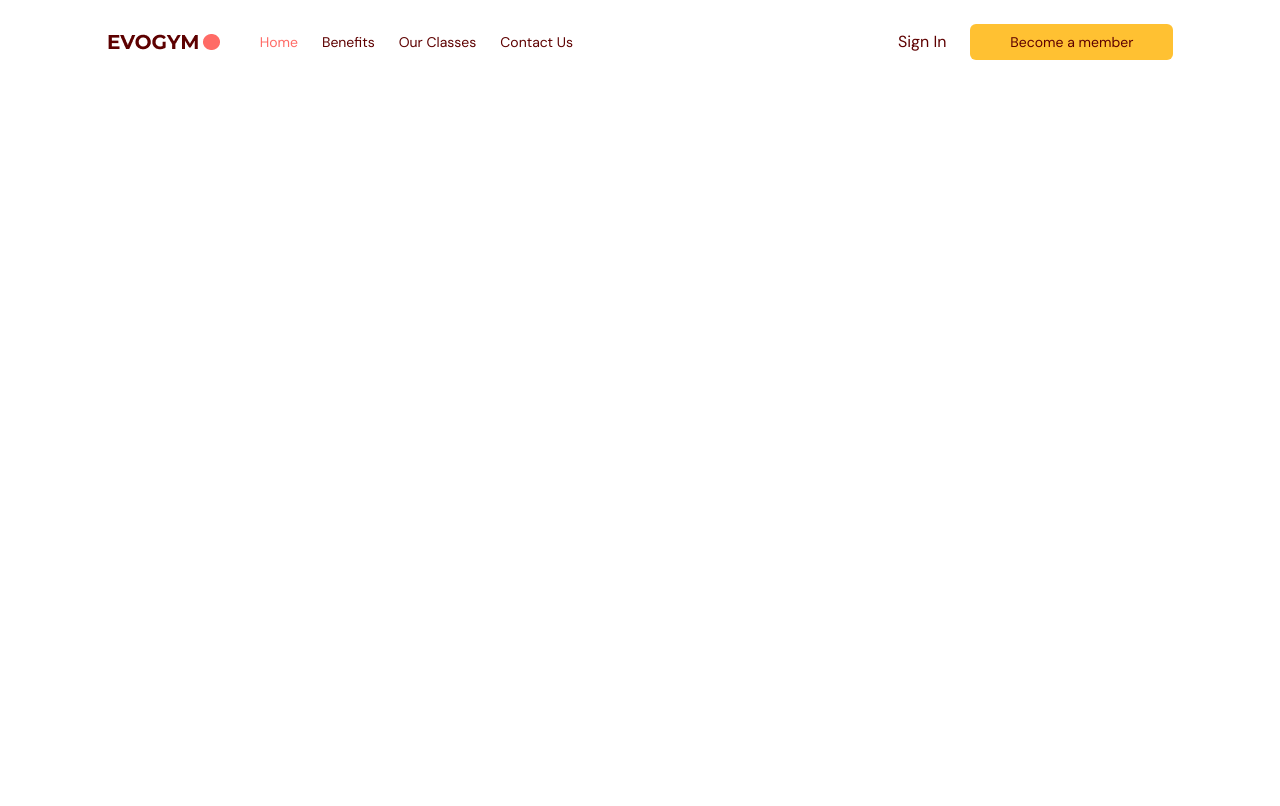
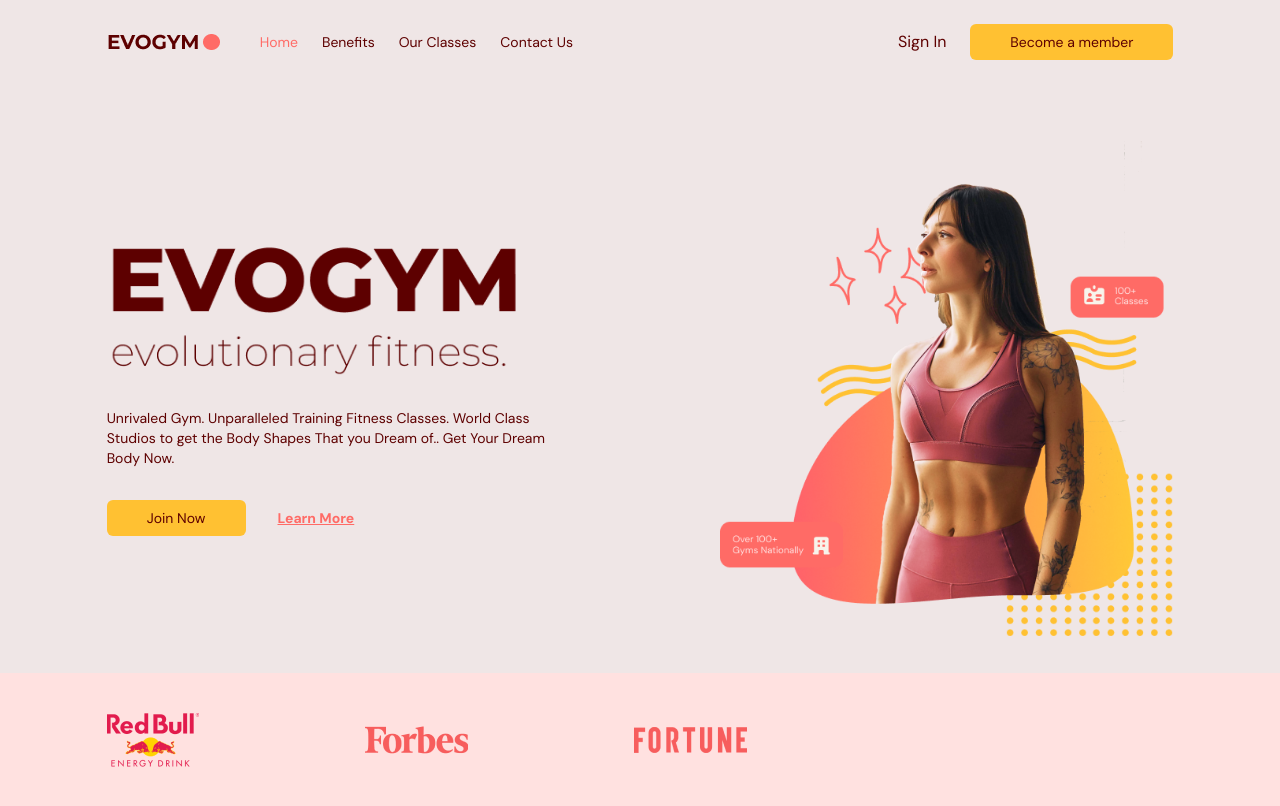
Before and after one commit to Sreelatha-Vallabhaneni/FitnessApp-React-Typescript, a React (Vite) app: page / in a window 1280 px wide. Shown: the top 806 px of the page. Built offline with nearby package versions, Linux system fonts and the light colour scheme.

Commit message:
created Home component / page.

```diff
--- a/src/App.tsx
+++ b/src/App.tsx
@@ -1,6 +1,6 @@
 import { useEffect, useState } from "react"
 import Navbar from "./components/navbar"
-//import Home from "./components/home"
+import Home from "./components/home"
 import { SelectedPage } from "@/utils/types"
 
 
@@ -29,6 +29,7 @@
         selectedPage={selectedPage}
         setSelectedPage={setSelectedPage}
       />
+      <Home setSelectedPage={setSelectedPage} />
     </div>
   )
 }
--- /dev/null
+++ b/src/components/home/index.tsx
@@ -0,0 +1,105 @@
+import useMediaQuery from '@/hooks/useMediaQuery';
+import { SelectedPage } from '@/utils/types';
+import HomePageText from "@/assets/HomePageText.png";
+import HomePageGraphic from "@/assets/HomePageGraphic.png";
+import SponsorRedBull from "@/assets/SponsorRedBull.png";
+import SponsorForbes from "@/assets/SponsorForbes.png";
+import SponsorFortune from "@/assets/SponsorFortune.png";
+import { motion } from "framer-motion";
+import ActionButton from '../ActionButton';
+import AnchorLink from 'react-anchor-link-smooth-scroll';
+
+type Props = {
+    setSelectedPage: (value: SelectedPage) => void;
+}
+
+function Home({setSelectedPage}: Props) {
+    const isMobile = useMediaQuery("(max-width: 639px)")
+  return (
+    <section
+        id="home"
+        className="gap-16 bg-gray-50 py-10 md:h-full md:pb-0"
+    >
+        {/* IMAGE AND MAIN HEADER */}
+        <motion.div
+            className="mx-auto w-5/6 items-center justify-center md:flex md:h-5/6"
+            onViewportEnter={() => setSelectedPage(SelectedPage.Home)}
+        >
+            {/* MAIN HEADER */}
+            <div className="z-10 mt-32 md:basis-3/5">
+                {/* HEADINGS */}
+                <motion.div
+                    className="md:-mt-20"
+                    initial="hidden"
+                    whileInView="visible"
+                    viewport={{ once: true, amount: 0.5 }}
+                    transition={{ duration: 0.5 }}
+                    variants={{
+                    hidden: { opacity: 0, x: -50 },
+                    visible: { opacity: 1, x: 0 },
+                    }}
+                >
+                    <div className="relative">
+                        <div className="before:absolute before:-top-20 before:-left-20 before:z-[-1] md:before:content-evolvetext">
+                            <img alt="home-page-text" src={HomePageText} />
+                        </div>
+                    </div>
+
+                    <p className="mt-8 text-sm">
+                    Unrivaled Gym. Unparalleled Training Fitness Classes. World Class
+                    Studios to get the Body Shapes That you Dream of.. Get Your Dream
+                    Body Now.
+                    </p>
+                </motion.div>
+
+                {/* ACTIONS */}
+                <motion.div
+                    className="mt-8 flex items-center gap-8"
+                    initial="hidden"
+                    whileInView="visible"
+                    viewport={{ once: true, amount: 0.5 }}
+                    transition={{ delay: 0.2, duration: 0.5 }}
+                    variants={{
+                    hidden: { opacity: 0, x: -50 },
+                    visible: { opacity: 1, x: 0 },
+                    }}
+                >
+                    <ActionButton setSelectedPage={setSelectedPage}>
+                    Join Now
+                    </ActionButton>
+                    <AnchorLink
+                    className="text-sm font-bold text-primary-500 underline hover:text-secondary-500"
+                    onClick={() => setSelectedPage(SelectedPage.ContactUs)}
+                    href={`#${SelectedPage.ContactUs}`}
+                    >
+                    <p>Learn More</p>
+                    </AnchorLink>
+                </motion.div>
+            </div>
+
+            {/* IMAGE */}
+            <div
+            className="flex basis-3/5 justify-center md:z-10
+                md:ml-40 md:mt-16 md:justify-items-end"
+            >
+                <img alt="home-pageGraphic" src={HomePageGraphic} />
+            </div>
+        </motion.div>
+
+        {/* SPONSORS */}
+        {!isMobile && (
+            <div className="h-[150px] w-full bg-primary-100 py-10">
+            <div className="mx-auto w-5/6">
+                <div className="flex w-3/5 items-center justify-between gap-8">
+                <img alt="redbull-sponsor" src={SponsorRedBull} />
+                <img alt="forbes-sponsor" src={SponsorForbes} />
+                <img alt="fortune-sponsor" src={SponsorFortune} />
+                </div>
+            </div>
+            </div>
+        )}
+    </section>
+  )
+}
+
+export default Home;
```
